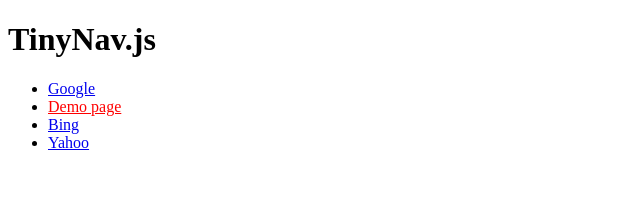
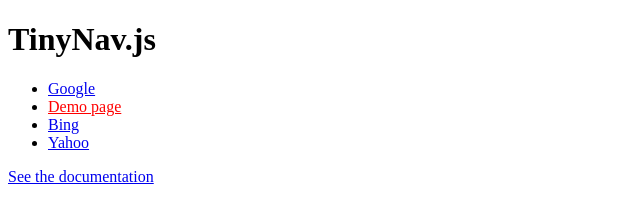
Before and after one commit to arielsalminen/TinyNav.js, a plain HTML site: page demo.html in a window 1280 px wide. Shown: the whole page, without its empty margins (0-640 px from the left). Drawn offline with nearby package versions, Linux system fonts and the light colour scheme.

Commit message:
Adds link to the documentation

```diff
--- a/demo.html
+++ b/demo.html
@@ -29,5 +29,6 @@
       <li><a href="http://bing.com">Bing</a></li>
       <li><a href="http://yahoo.com">Yahoo</a></li>
     </ul>
+    <p><a href="http://tinynav.viljamis.com/">See the documentation</a></p>
 </body>
 </html>
```
